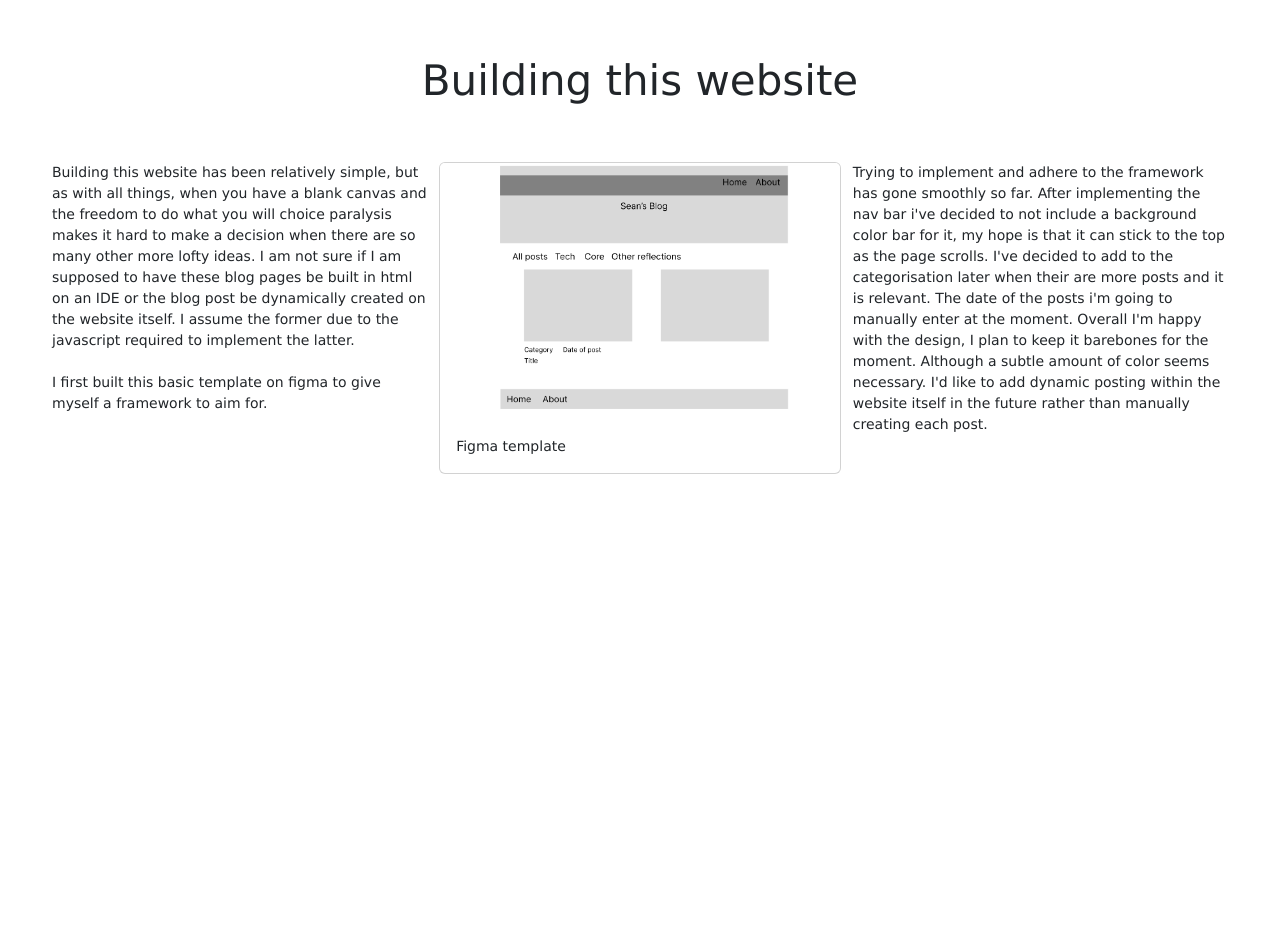
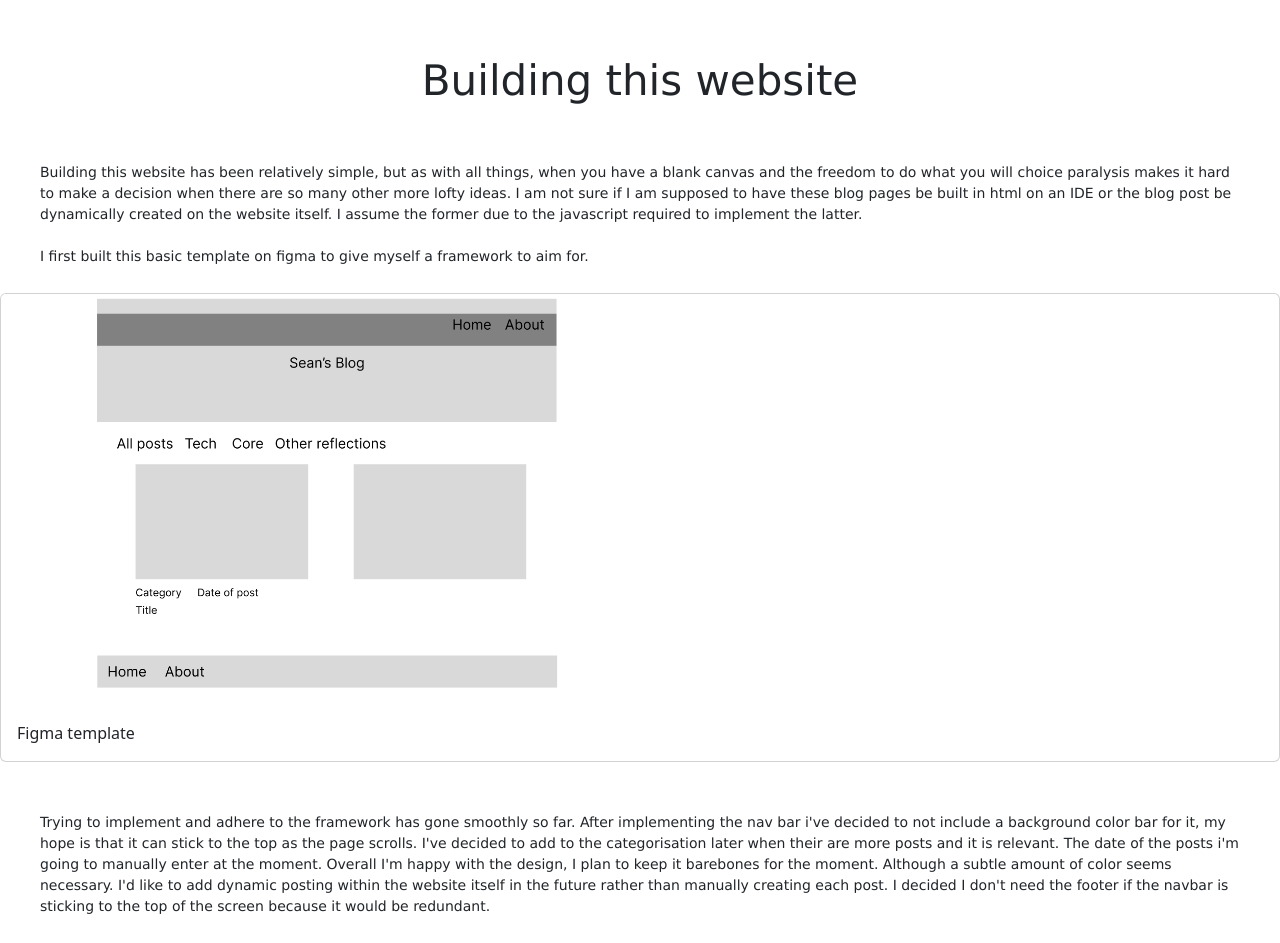
Before and after one commit to SeanGibbons-Lawrie/SeanGibbons-Lawrie.github.io, a plain HTML site: page blog/blogpost1.html in a window 1280 px wide. Shown: the part 51-994 px from the top of the page. Before the commit the page ends 800 px from the top, so only its background shows below. Drawn offline with nearby package versions, Linux system fonts and the light colour scheme.

Commit message:
Altered blogpost1 layout and styles

```diff
--- a/blog/blogpost1.html
+++ b/blog/blogpost1.html
@@ -25,26 +25,31 @@
     <section id="home" class="text">
         Building this website
     </section>
-    <section id="post" class="text">
-      <div class="container-fluid">
+    <section id="post">
+      <div class="text">
         <p>Building this website has been relatively simple, but as with all things, when you have a blank canvas and the freedom to do what you will
         choice paralysis makes it hard to make a decision when there are so many other more lofty ideas. I am not sure if I am supposed to have these blog pages
         be built in html on an IDE or the blog post be dynamically created on the website itself. I assume the former due to the javascript required to
         implement the latter.<br><br>
         I first built this basic template on figma to give myself a framework to aim for.</p>
       </div>
+    </section>
+    <section>
       <div class="card">
-        <img class="card-img-top" src="../images/blogtemplate.png" alt="Card image" style="width:100%">
+        <img class="card-img-top" src="../images/blogtemplate.png" alt="Card image" style="width:50%; height:50%; justify-content: center;">
         <div class="card-body">
             <p class="card-text">Figma template</p>
         </div>
-    </div>
-        <div class="container-fluid">
+      </div>
+    </section>
+    <section id="post">
+        <div class="text">
           <p>Trying to implement and adhere to the framework has gone smoothly so far. After implementing the nav bar i've decided to not include
           a background color bar for it, my hope is that it can stick to the top as the page scrolls. I've decided to add to the
           categorisation later when their are more posts and it is relevant. The date of the posts i'm going to manually enter at the moment.
           Overall I'm happy with the design, I plan to keep it barebones for the moment. Although a subtle amount of color seems necessary.
-          I'd like to add dynamic posting within the website itself in the future rather than manually creating each post.</p>
+          I'd like to add dynamic posting within the website itself in the future rather than manually creating each post.
+          I decided I don't need the footer if the navbar is sticking to the top of the screen because it would be redundant.</p>
       </div>
     </section>
   </body>
--- a/styles/main.css
+++ b/styles/main.css
@@ -37,11 +37,6 @@
   margin: 50px 40px 10px 40px;
 }
 
-#templatepic {
-  width: 30%;
-  height: 30%;
-}
-
 @media only screen and (max-width: 768px) {
   #home {
     margin: 100px 10px 0px 10px;
```
Also changed, not shown: index.html (+5 -5 lines).
